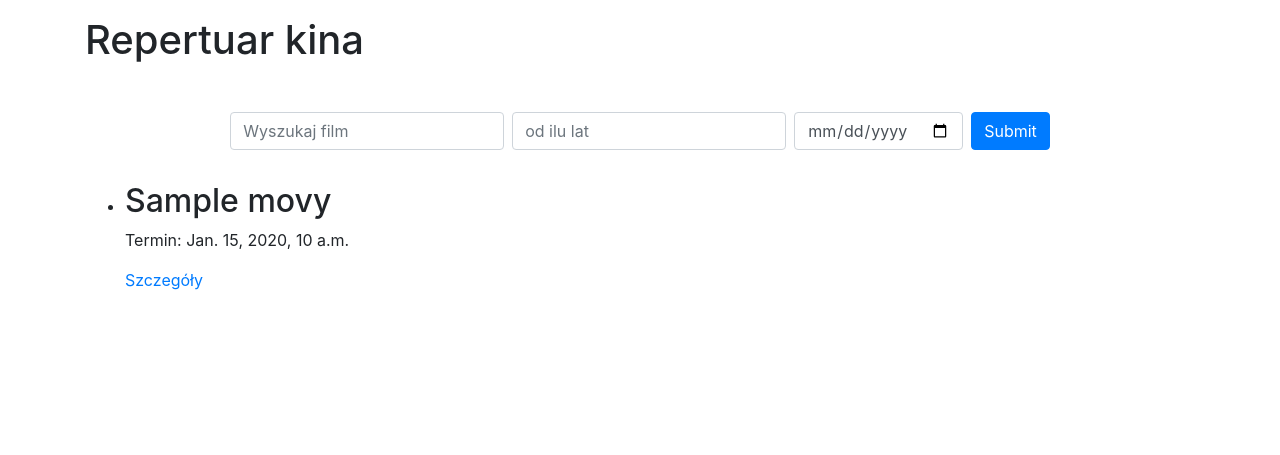
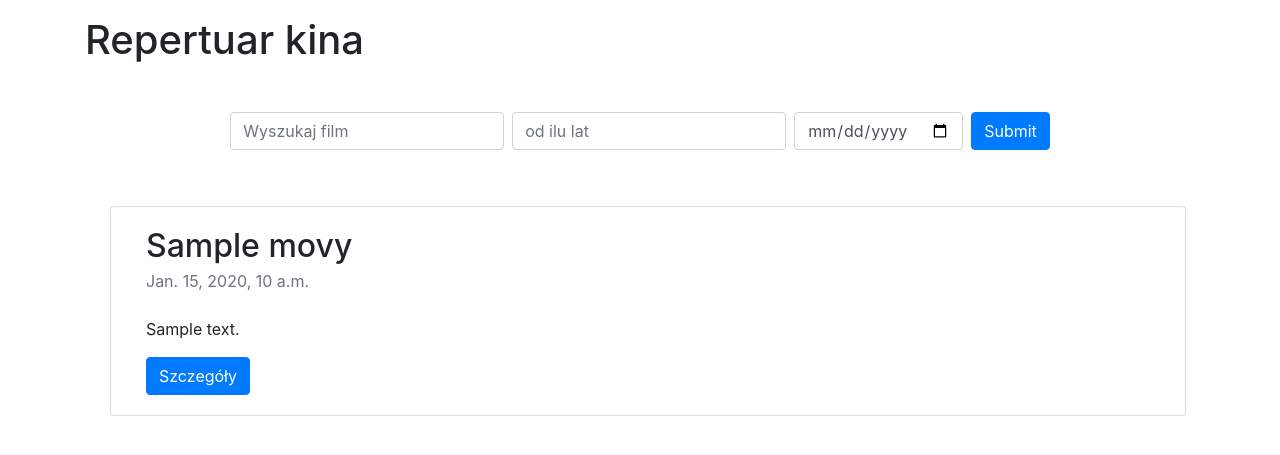
Before and after one commit to KSzostko/DjangoCinema, a Django app: page / in a window 1280 px wide. Shown: the part 56-511 px from the top of the page. Run offline with Django 3.2, Linux system fonts and the light colour scheme; tables that the repository leaves empty hold one stand-in row (values such as "Sample post").

Commit message:
styled senaces list in index

```diff
--- a/app/templates/app/index.html
+++ b/app/templates/app/index.html
@@ -20,13 +20,16 @@
             <button type="submit" class="btn btn-primary mb-2">Submit</button>
         </form>
 
-        <ul>
+        <ul class="row mt-5">
             {% for seance in seances %}
 
-                <li>
-                    <h2>{{ seance.movie.title }}</h2>
-                    <p>Termin: {{ seance.date }}</p>
-                    <a href="{% url 'seance_detail' pk=seance.pk %}">Szczegóły</a>
+                <li class="col card mr-4">
+                    <div class="card-body">
+                        <h2 class="card-title mb-1">{{ seance.movie.title }}</h2>
+                        <span class="card-subtitle text-muted">{{ seance.date }}</span>
+                        <p class="card-text mt-4">{{ seance.movie.description }}</p>
+                        <a class="btn btn-primary" href="{% url 'seance_detail' pk=seance.pk %}">Szczegóły</a>
+                    </div>
                 </li>
 
             {% endfor %}
```
